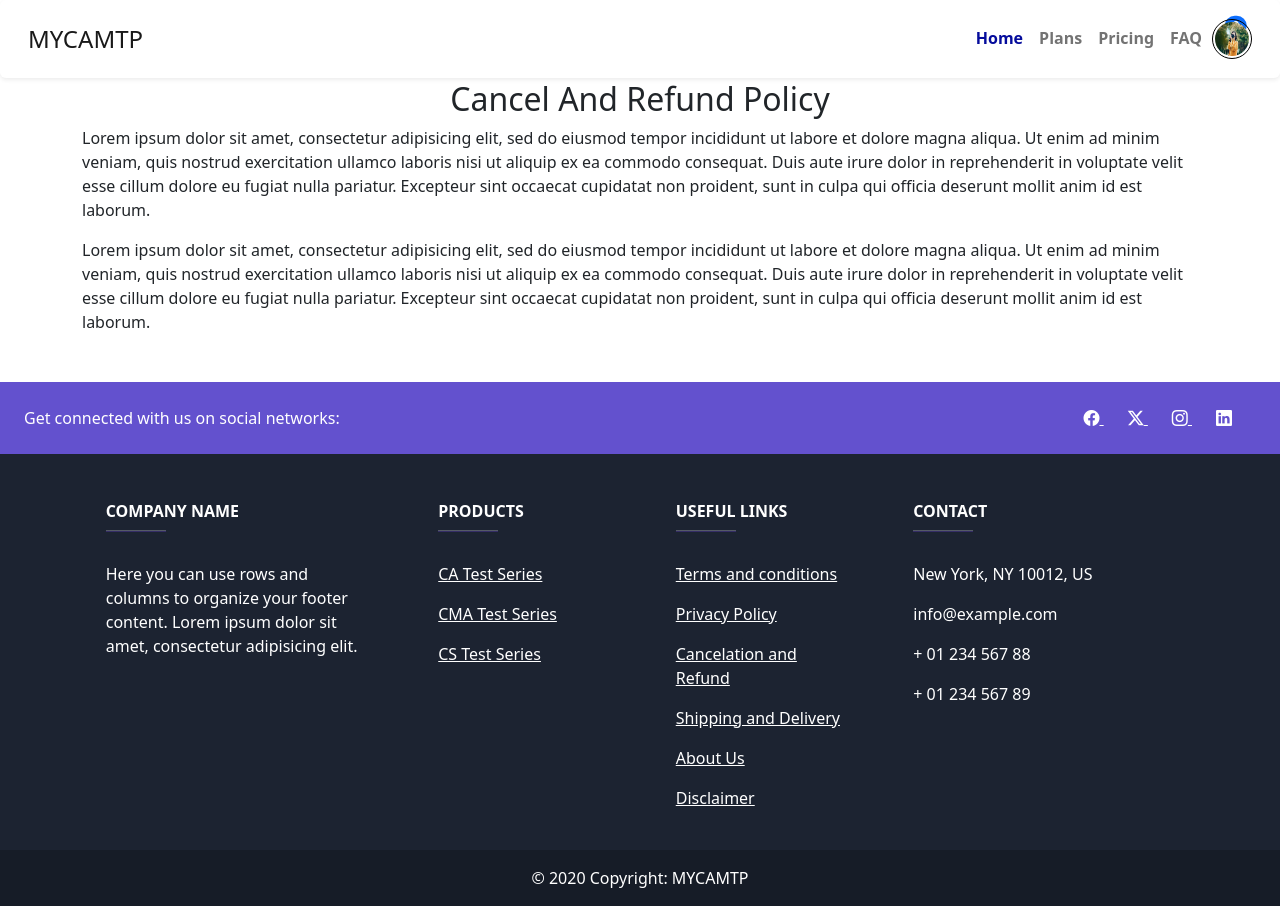
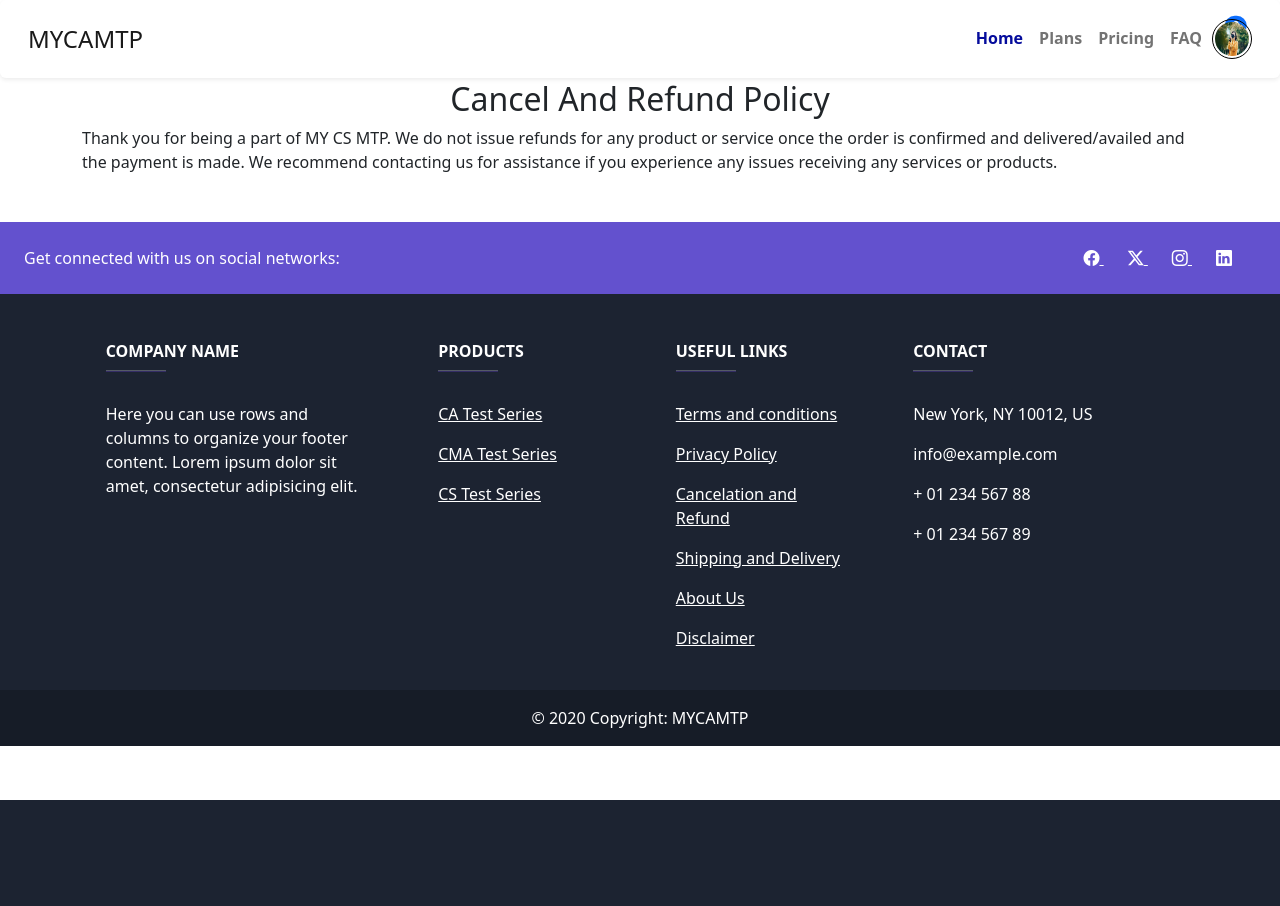
Before and after one commit to Harshit403/mycamtp, a CodeIgniter 4 app: template app/Views/student/cancel_and_refund.php in a window 1280 px wide. After the commit the page ends 800 px from the top, so only its background shows below. Run offline with PHP 8.4 and a stand-in for CodeIgniter, Linux system fonts and the light colour scheme; the template is opened without the code that fills it, so the values that code supplies are empty; some libraries are stand-ins or nearby versions.

Commit message:
Update cancel_and_refund.php

```diff
--- a/app/Views/student/cancel_and_refund.php
+++ b/app/Views/student/cancel_and_refund.php
@@ -2,23 +2,7 @@
 <?=$this->section('content')?>
 	<section class="container subject_container" style="padding-top: 5rem;">
 		<h2 class="text-center">Cancel And Refund Policy</h2>
-		<p>
-			Lorem ipsum dolor sit amet, consectetur adipisicing elit, sed do eiusmod
-			tempor incididunt ut labore et dolore magna aliqua. Ut enim ad minim veniam,
-			quis nostrud exercitation ullamco laboris nisi ut aliquip ex ea commodo
-			consequat. Duis aute irure dolor in reprehenderit in voluptate velit esse
-			cillum dolore eu fugiat nulla pariatur. Excepteur sint occaecat cupidatat non
-			proident, sunt in culpa qui officia deserunt mollit anim id est laborum.
-		</p>
-		<div class="row">
-			<div class="col-md-12">
-				Lorem ipsum dolor sit amet, consectetur adipisicing elit, sed do eiusmod
-				tempor incididunt ut labore et dolore magna aliqua. Ut enim ad minim veniam,
-				quis nostrud exercitation ullamco laboris nisi ut aliquip ex ea commodo
-				consequat. Duis aute irure dolor in reprehenderit in voluptate velit esse
-				cillum dolore eu fugiat nulla pariatur. Excepteur sint occaecat cupidatat non
-				proident, sunt in culpa qui officia deserunt mollit anim id est laborum.
-			</div>
+		Thank you for being a part of MY CS MTP. We do not issue refunds for any product or service once the order is confirmed and delivered/availed and the payment is made. We recommend contacting us for assistance if you experience any issues receiving any services or products.
 		</div>
 	</section>
 <?= $this->endSection() ?>
```
